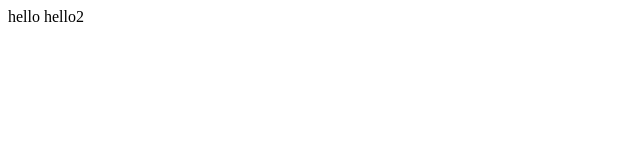
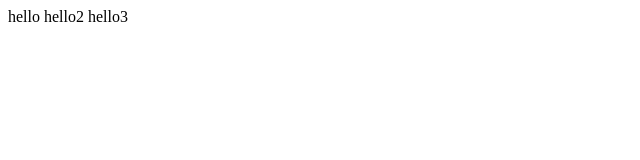
Before and after one commit to Rusandik/git, a plain HTML site: page index.html in a window 1280 px wide. Shown: the full height of the page, 0-640 px from the left. Drawn offline with Linux system fonts and the light colour scheme.

Commit message:
cimmit 3

```diff
--- a/index.html
+++ b/index.html
@@ -8,5 +8,6 @@
 <body>
     hello
     hello2
+    hello3
 </body>
 </html>
```
